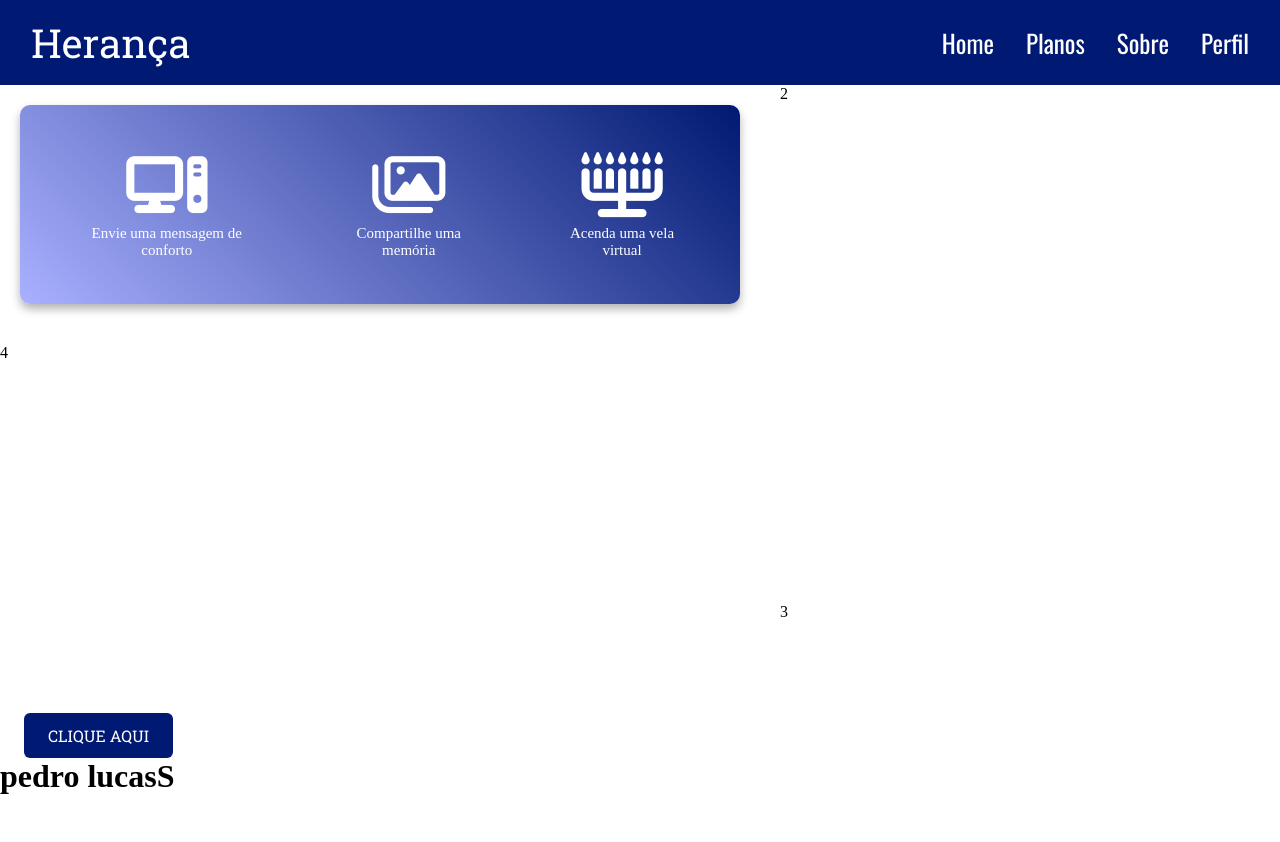
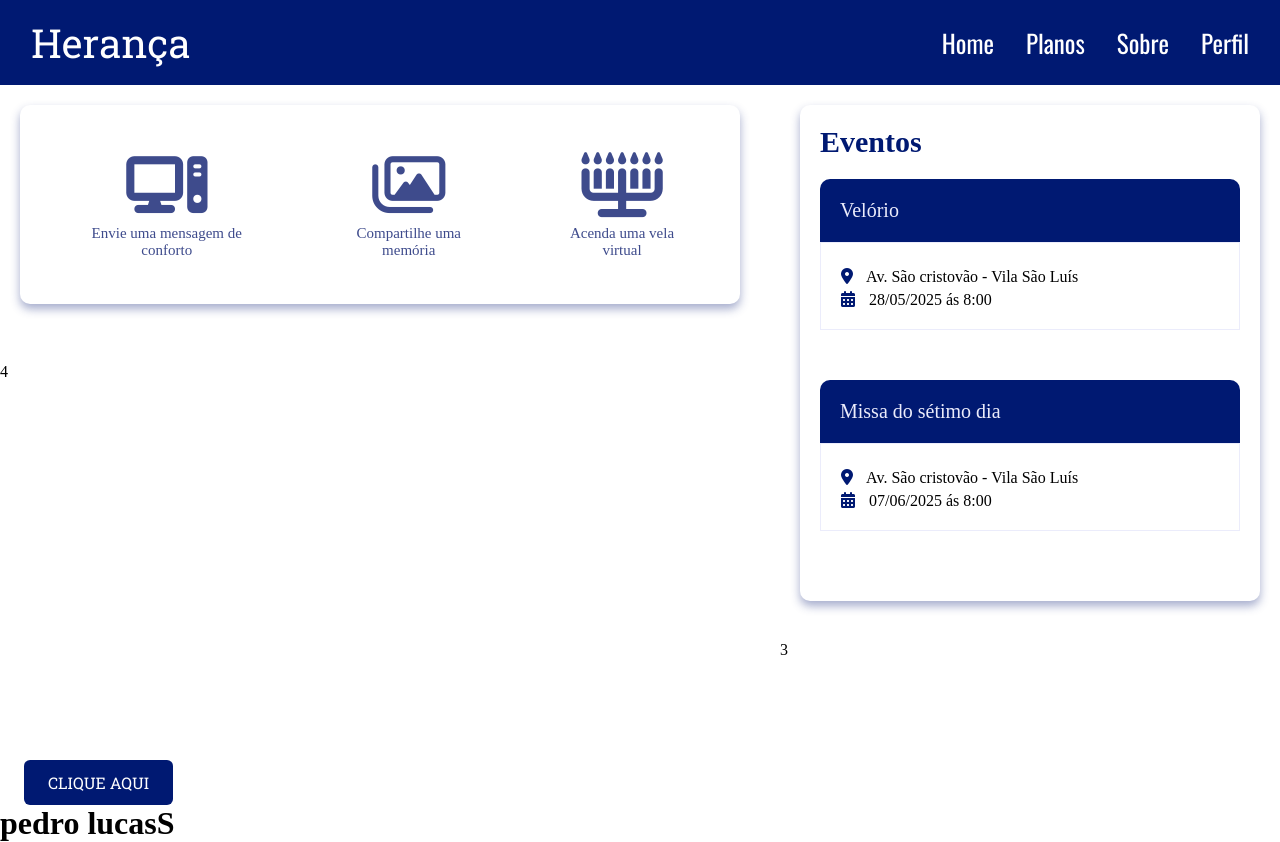
Before and after one commit to Pedrosft/npsite, a plain HTML site: page paginas/pagina-clientes.html in a window 1280 px wide. Before the commit the page ends 800 px from the top, so only its background shows below. Drawn offline with nearby package versions, Linux system fonts and the light colour scheme; files that its build step writes are made by us from their sources; files whose address does not match are found by name; a web font is replaced by a local one.

Commit message:
eventos criado

```diff
--- a/paginas/pagina-clientes.html
+++ b/paginas/pagina-clientes.html
@@ -50,7 +50,41 @@
         </div>
 
     </div>
-    <div class="div2">2</div>
+
+
+    <div class="div2">
+        <div class="div2_even">
+        <h4>Eventos</h4>
+        <div class="velorio-div2">
+            <p class="text_velorio">
+                Velório
+            </p>
+            <div class="box_text">
+            <p class="text_loc_data">
+                <i class="fa-solid fa-location-dot"></i> Av. São cristovão - Vila São Luís
+            </p>
+            <p>
+                <i class="fa-solid fa-calendar-days"></i> 28/05/2025 ás 8:00
+            </p>
+            </div>
+        </div>
+        <div class="velorio-div2">
+            <p class="text_velorio">
+                Missa do sétimo dia
+            </p>
+            <div class="box_text">
+            <p class="text_loc_data">
+                <i class="fa-solid fa-location-dot"></i> Av. São cristovão - Vila São Luís
+            </p>
+            <p>
+                <i class="fa-solid fa-calendar-days"></i> 07/06/2025 ás 8:00
+            </p>
+            </div>
+        </div>
+    </div>
+    </div>
+
+
     <div class="div3">3</div>
     <div class="div4">4</div>
 </div>
--- a/styles/clientes.css
+++ b/styles/clientes.css
@@ -52,12 +52,12 @@
     justify-content: space-evenly;
     align-content: flex-end;
     flex-direction: row;
-    background: linear-gradient(45deg, var(--color1-clara1), var(--color7-muitoescura));
+    /* background: linear-gradient(45deg, var(--color1-clara1), var(--color7-muitoescura)); */
     padding: 15px;
     font-size: 65px;
     border-radius: 10px;
-    box-shadow: 0px 5px 10px rgba(0,0,0,0.3);
-    color: white;
+    box-shadow: var(--boxshadow);
+    color: var(--color5-escura1);
     text-align: center;
 
 
@@ -85,7 +85,64 @@
     grid-column: span 2 / span 2;
     grid-row: span 4 / span 4;
     grid-column-start: 4;
+    padding: 20px;
+    box-shadow: var(--boxshadow);
+    border-radius: 10px;
+    margin: 20px;
+
 }
+
+
+
+.div2 h4{
+    font-size: 30px;
+    margin-bottom: 20px;
+    color: var(--color7-muitoescura);
+}
+.text_velorio {
+    /* border: 1px solid red; */
+    padding: 20px;
+    border-radius: 10px 10px 0 0;
+    font-size: 20px;
+    background-color: var(--color7-muitoescura);
+    color: var(--color6-muitoClara);
+
+
+
+}
+
+.box_text{
+    border: 1px solid var(--color6-muitoClara);
+    padding-bottom: 20px;
+}
+.text_loc_data{
+    margin-top: 20px;
+
+}
+
+.velorio-div2{
+    padding-bottom: 30px;
+    margin-bottom: 20px;
+}
+
+.velorio-div2 i{
+    color: var(--color7-muitoescura);
+    margin-right: 10px;
+    margin-top: 5px;
+    margin-left: 20px;
+
+}
+
+
+
+
+
+
+
+
+
+
+
 
 .div3 {
     grid-column: span 2 / span 2;
--- a/styles/style.css
+++ b/styles/style.css
@@ -14,6 +14,9 @@
     /* Fonte padão */
     --primary-font: "Oswald", sans-serif;
     --secondary-font: "Roboto Slab", Arial;
+
+    /* BOX SHADON */
+    --boxshadow: 0px 5px 10px rgba(39, 57, 134, 0.411);
 }
 
 body{
```
